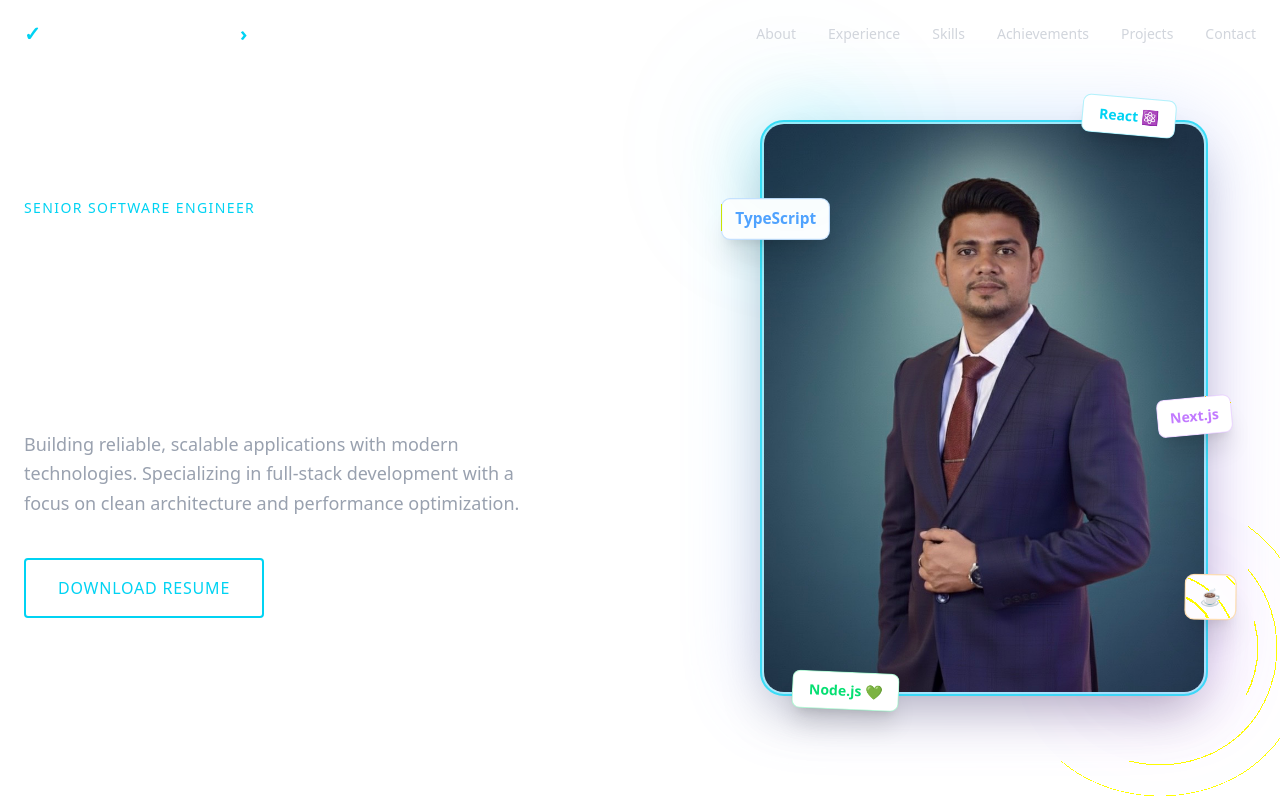
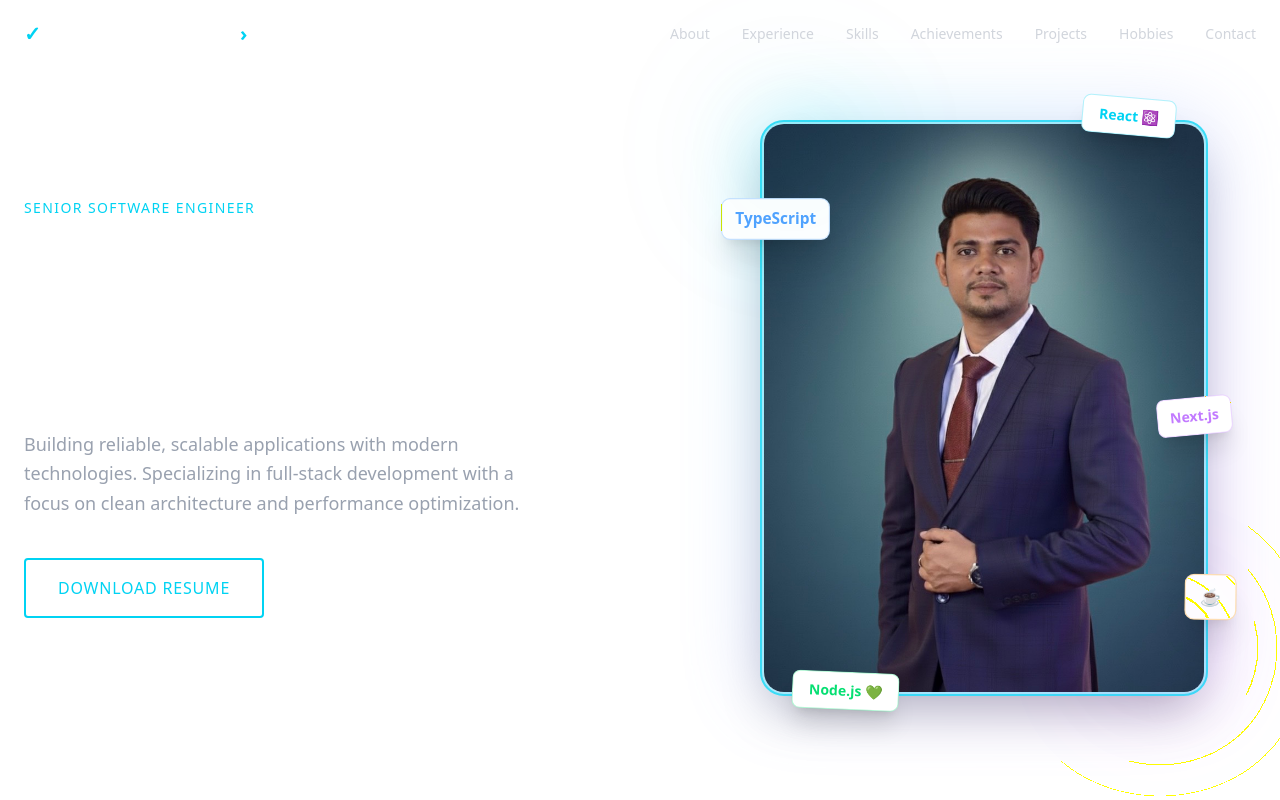
Before and after one commit to rifat-shaun/portfolio, a React (Vite) app: page / in a window 1280 px wide. Shown: the top 800 px of the page. Built offline with nearby package versions, Linux system fonts and the light colour scheme.

Commit message:
feat: implement hobbies section

```diff
--- a/src/App.tsx
+++ b/src/App.tsx
@@ -6,6 +6,7 @@
 import Skills from './components/sections/Skills';
 import Achievements from './components/sections/Achievements';
 import Projects from './components/sections/Projects';
+import Hobbies from './components/sections/Hobbies';
 import Contact from './components/sections/Contact';
 import './App.css';
 
@@ -20,6 +21,7 @@
         <Skills />
         <Achievements />
         <Projects />
+        <Hobbies />
         <Contact />
       </main>
       <Footer />
--- /dev/null
+++ b/src/components/sections/Hobbies.tsx
@@ -0,0 +1,89 @@
+import React from 'react';
+import { motion } from 'framer-motion';
+import SectionTitle from '../ui/SectionTitle';
+import { hobbies } from '../../data/portfolio';
+
+const Hobbies: React.FC = () => {
+  const containerVariants = {
+    hidden: { opacity: 0 },
+    visible: {
+      opacity: 1,
+      transition: {
+        staggerChildren: 0.2,
+      },
+    },
+  };
+
+  const itemVariants = {
+    hidden: { opacity: 0, y: 30 },
+    visible: {
+      opacity: 1,
+      y: 0,
+      transition: {
+        duration: 0.5,
+      },
+    },
+  };
+
+  return (
+    <section id="hobbies" className="py-20 px-6">
+      <div className="max-w-7xl mx-auto">
+        <SectionTitle
+          icon="🎯"
+          title="Hobbies & Interests"
+          subtitle="What I love doing beyond code"
+        />
+
+        <motion.div
+          className="grid md:grid-cols-3 gap-8"
+          variants={containerVariants}
+          initial="hidden"
+          whileInView="visible"
+          viewport={{ once: true, margin: '-100px' }}
+        >
+          {hobbies.map((hobby) => (
+            <motion.div
+              key={hobby.id}
+              variants={itemVariants}
+              className="group relative"
+              whileHover={{ y: -10 }}
+              transition={{ duration: 0.3 }}
+            >
+              <div className="relative bg-gradient-to-br from-gray-800 to-gray-900 p-8 rounded-2xl border-2 border-gray-700 group-hover:border-cyan-400 transition-all duration-300 h-full">
+                {/* Glow effect on hover */}
+                <div className="absolute inset-0 bg-gradient-to-br from-cyan-400/0 to-purple-500/0 group-hover:from-cyan-400/10 group-hover:to-purple-500/10 rounded-2xl transition-all duration-300" />
+
+                {/* Content */}
+                <div className="relative z-10">
+                  {/* Icon */}
+                  <motion.div
+                    className="text-6xl mb-6"
+                    whileHover={{ scale: 1.2, rotate: 10 }}
+                    transition={{ duration: 0.3 }}
+                  >
+                    {hobby.icon}
+                  </motion.div>
+
+                  {/* Title */}
+                  <h3 className="text-2xl font-bold text-white mb-4 group-hover:text-cyan-400 transition-colors">
+                    {hobby.name}
+                  </h3>
+
+                  {/* Description */}
+                  <p className="text-gray-400 leading-relaxed">
+                    {hobby.description}
+                  </p>
+                </div>
+
+                {/* Decorative corner accent */}
+                <div className="absolute top-4 right-4 w-20 h-20 border-t-2 border-r-2 border-cyan-400/20 group-hover:border-cyan-400/50 rounded-tr-2xl transition-all duration-300" />
+              </div>
+            </motion.div>
+          ))}
+        </motion.div>
+      </div>
+    </section>
+  );
+};
+
+export default Hobbies;
--- a/src/data/portfolio.ts
+++ b/src/data/portfolio.ts
@@ -1,4 +1,4 @@
-import type { NavItem, SocialLink, Skill, Project, ContactInfo, PersonalInfo, Experience, Achievement } from '../types';
+import type { NavItem, SocialLink, Skill, Project, ContactInfo, PersonalInfo, Experience, Achievement, Hobby } from '../types';
 
 import cognitusLogo from '../assets/cognitus.png';
 import rightcodesLogo from '../assets/rightcodes.png';
@@ -21,6 +21,7 @@
   { label: 'Skills', href: '#skills' },
   { label: 'Achievements', href: '#achievements' },
   { label: 'Projects', href: '#projects' },
+  { label: 'Hobbies', href: '#hobbies' },
   { label: 'Contact', href: '#contact' },
 ];
 
@@ -256,6 +257,27 @@
   },
 ];
 
+export const hobbies: Hobby[] = [
+  {
+    id: '1',
+    name: 'Learning Modern Technology',
+    description: 'Passionate about exploring and mastering cutting-edge technologies, frameworks, and development tools to stay ahead in the ever-evolving tech landscape.',
+    icon: '💻',
+  },
+  {
+    id: '2',
+    name: 'Playing Chess',
+    description: 'Strategic thinking and problem-solving through chess, applying logical reasoning and planning skills that complement my approach to software development.',
+    icon: '♟️',
+  },
+  {
+    id: '3',
+    name: 'Travelling',
+    description: 'Exploring new places and cultures, gaining diverse perspectives and experiences that enrich both personal growth and professional creativity.',
+    icon: '✈️',
+  },
+];
+
 export const contactInfo: ContactInfo = {
   email: 'rifat@example.com',
   phone: '+55 11 98765-4321',
```
Also changed, not shown: src/types/index.ts (+7 -0 lines).
